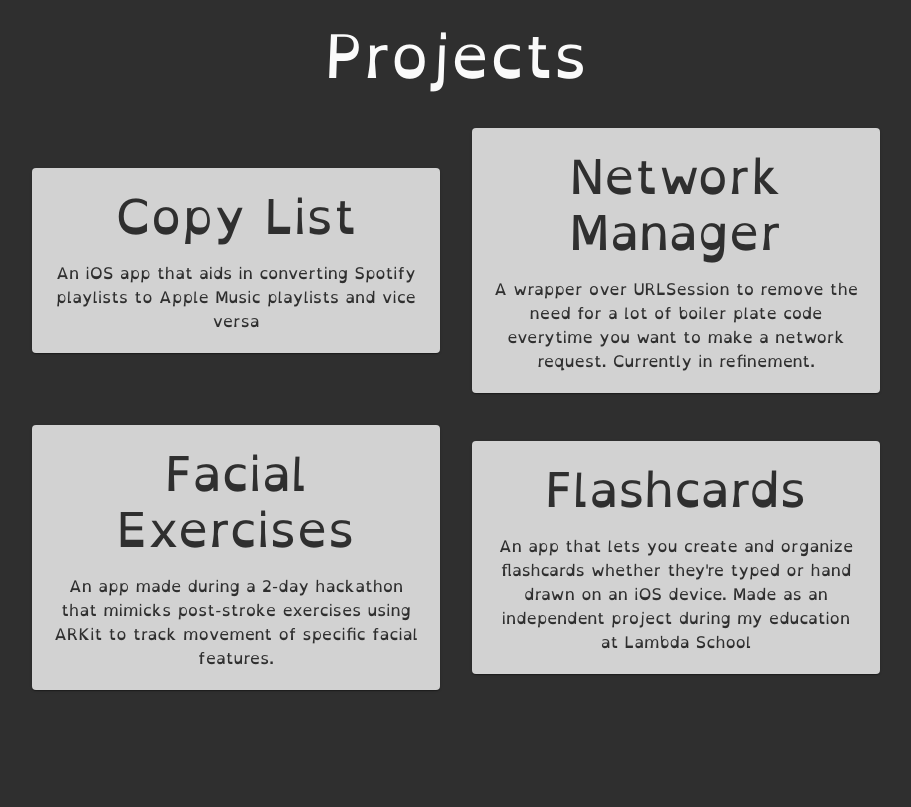
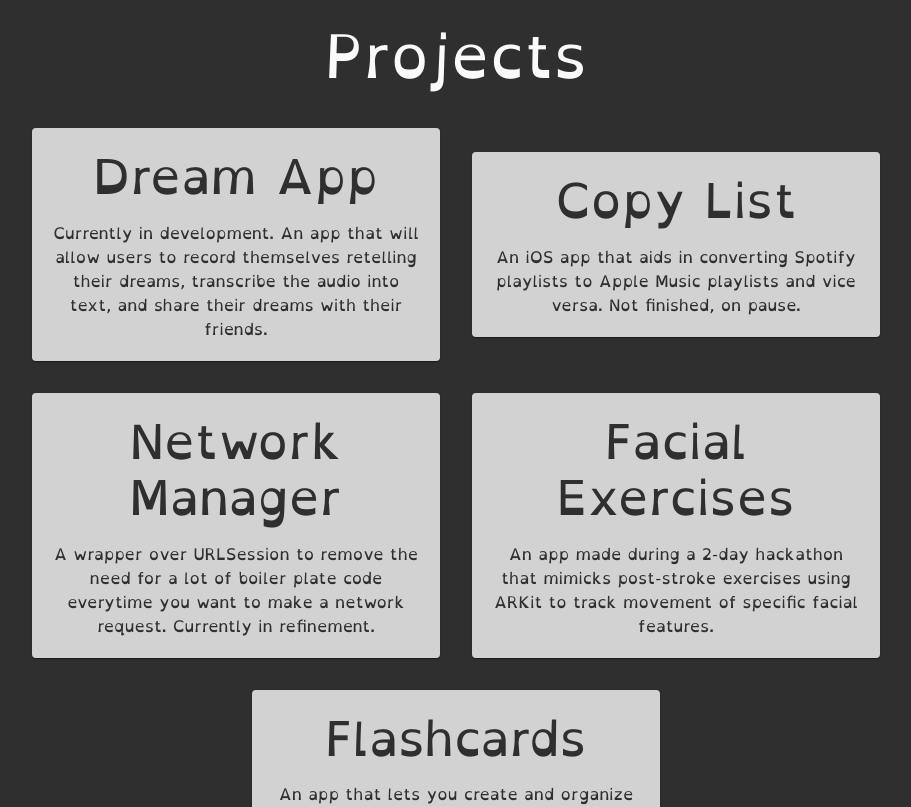
Before and after one commit to samanthagatt/portfolio, a React (Create React App) app: page / in a window 1280 px wide. Shown: the part 860-1667 px from the top of the page, without its empty margins (184-1095 px from the left). Built offline with nearby package versions, Linux system fonts and the light colour scheme.

Commit message:
Updates projects data

```diff
--- a/src/data.js
+++ b/src/data.js
@@ -31,8 +31,13 @@ export const aboutLInks = [
 
 export const projects = [
   [
+    "Dream App",
+    "Currently in development. An app that will allow users to record themselves retelling their dreams, transcribe the audio into text, and share their dreams with their friends.",
+    "https://github.com/samanthagatt/Dream-App-iOS"
+  ],
+  [
     "Copy List",
-    "An iOS app that aids in converting Spotify playlists to Apple Music playlists and vice versa",
+    "An iOS app that aids in converting Spotify playlists to Apple Music playlists and vice versa. Not finished, on pause.",
     "https://github.com/samanthagatt/CopyList"
   ],
   [
@@ -47,7 +52,7 @@ export const projects = [
   ],
   [
     "Flashcards",
-    "An app that lets you create and organize flashcards whether they're typed or hand drawn on an iOS device. Made as an independent project during my education at Lambda School",
+    "An app that lets you create and organize flashcards whether they're typed or hand drawn on an iOS device. Made as an independent project during my education at Lambda School.",
     "https://github.com/samanthagatt/Flashcards-App"
   ]
 ];
```
